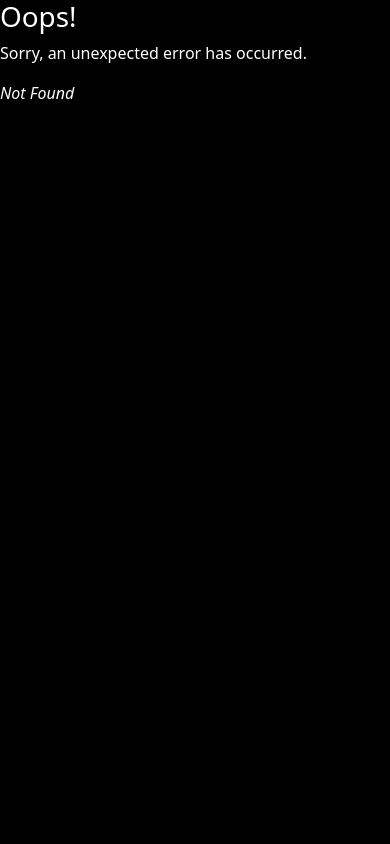
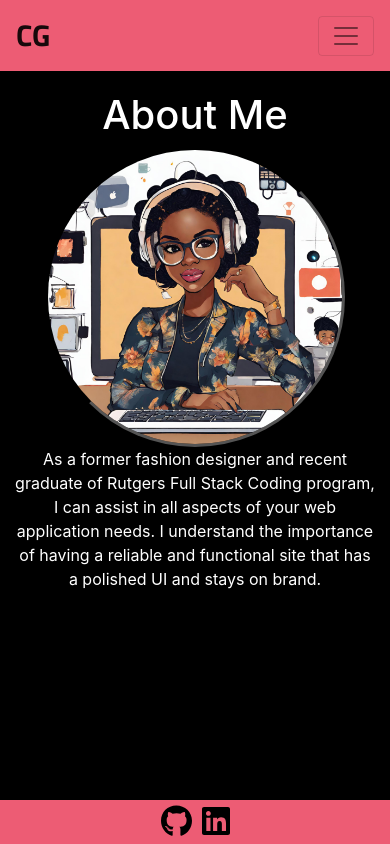
Before and after one commit to crissyg923/react-portfolio, a React (Vite) app: page /aboutme in a window 390 px wide. Before the commit this address had no page. Built offline with nearby package versions, Linux system fonts and the light colour scheme; a web font is replaced by a local one; what @react-pdf/renderer would draw is missing.

Commit message:
added responsive navbar

```diff
--- a/index.html
+++ b/index.html
@@ -6,6 +6,12 @@
     <link rel="preconnect" href="https://fonts.googleapis.com">
 <link rel="preconnect" href="https://fonts.gstatic.com" crossorigin>
 <link href="https://fonts.googleapis.com/css2?family=Meow+Script&family=Titillium+Web:wght@300;700&display=swap" rel="stylesheet">
+<link
+  rel="stylesheet"
+  href="https://cdn.jsdelivr.net/npm/bootstrap@4.6.0/dist/css/bootstrap.min.css"
+  integrity="sha384-B0vP5xmATw1+K9KRQjQERJvTumQW0nPEzvF6L/Z6nronJ3oUOFUFpCjEUQouq2+l"
+  crossorigin="anonymous"
+/>
     <meta name="viewport" content="width=device-width, initial-scale=1.0" />
     <title>Crystal, Full-Stack Web Developer</title>
   </head>
--- a/package.json
+++ b/package.json
@@ -15,13 +15,15 @@
     "@fortawesome/free-brands-svg-icons": "^6.5.0",
     "@fortawesome/react-fontawesome": "^0.2.0",
     "@react-pdf/renderer": "^3.1.14",
-    "bootstrap": "^5.3.2",
+    "bootstrap": "^4.6.2",
     "file-saver": "^2.0.5",
     "lottie-react": "^2.4.0",
     "react": "^18.2.0",
     "react-bootstrap": "^2.9.1",
     "react-dom": "^18.2.0",
-    "react-router-dom": "^6.19.0"
+    "react-router-bootstrap": "^0.26.2",
+    "react-router-dom": "^6.19.0",
+    "router": "^1.3.8"
   },
   "devDependencies": {
     "@types/react": "^18.2.37",
--- a/src/components/NavTabs.jsx
+++ b/src/components/NavTabs.jsx
@@ -1,11 +1,13 @@
 import { Link, useLocation } from 'react-router-dom';
+import { Navbar, Nav, NavDropdown, Form, FormControl, Button } from 'react-bootstrap'
+import {LinkContainer} from 'react-router-bootstrap'
 
 function NavTabs() {
   const currentPage = useLocation().pathname;
 
   return (
   <header>
-    <div className="container-fluid navdisplay">
+    {/* <div className="container-fluid navdisplay">
     <nav className="navbar navbar-expand-lg navbar-light">
       <div>
        <a className="navbar-brand cg" href="/">CG</a>
@@ -46,10 +48,43 @@ function NavTabs() {
           Contact
         </Link>
       </li>
+      <li className="nav-item">
+        <Link
+          to="/Aboutme"
+          // Check to see if the currentPage is `Contact`, and if so we use the active link class from bootstrap. Otherwise, we set it to a normal nav-link
+          className={currentPage === '/Aboutme' ? 'nav-link active' : 'nav-link'}
+        >
+          About Me
+        </Link>
+      </li>
     </ul>
 
     </nav>
-    </div>
+    </div> */}
+    <Navbar className="header"  expand="lg">
+  <Navbar.Brand className="cg" href="#home">CG</Navbar.Brand>
+  <Navbar.Toggle aria-controls="basic-navbar-nav" />
+  <Navbar.Collapse id="basic-navbar-nav">
+    <Nav className="mr-auto">
+      <LinkContainer to="/">
+      <Nav.Link href="/">Home</Nav.Link>
+      </LinkContainer>
+      <LinkContainer to="/aboutme">
+      <Nav.Link href="/aboutme">About Me</Nav.Link>
+      </LinkContainer>
+      <LinkContainer to="/portfolio">
+      <Nav.Link href="/portfolio">Portfolio</Nav.Link>
+      </LinkContainer>
+      <LinkContainer to="/resume">
+      <Nav.Link href="/resume">Resume</Nav.Link>
+      </LinkContainer>
+      <LinkContainer to="/contactme">
+      <Nav.Link href="/contact">Contact Me</Nav.Link>
+      </LinkContainer>
+    </Nav>
+
+  </Navbar.Collapse>
+</Navbar>
     </header>
   );
 }
--- a/src/main.jsx
+++ b/src/main.jsx
@@ -12,6 +12,7 @@ import HomePage from './pages/HomePage';
 import ContactPage from './pages/ContactPage';
 import Resume from './pages/Resume';
 import PortfolioPage from './pages/PortfolioPage';
+import AboutMe from './pages/Aboutme'
 import  data  from './utils/PortfolioData';
 
 // Define the accessible routes, and which components respond to which URL
@@ -34,6 +35,10 @@ const router = createBrowserRouter([
         element: <ContactPage />,
       },
       {
+        path: 'aboutme',
+        element: <AboutMe />,
+      },
+      {
         path: 'portfolio',
         element: <PortfolioPage data={data}/>,
       },
--- a/src/pages/Aboutme.jsx
+++ b/src/pages/Aboutme.jsx
@@ -1,12 +1,14 @@
+import Avatar from '../images/Portfolio-avatar.png';
+
 export default function AboutPage() {
     return (
         <div className="container h-100 text-center abouttext">
+            <h1>About Me</h1>
+            <img src={Avatar} className="avatar"width="300" height="300"/>
             <p>
-            Career switches can be exciting, yet daunting.  However, if you never take the leap, you will never know where life could take you outside of your comfort zone.
-            I am currently a teacher, but I knew that it was time for something new.  In June 2023, I took the first leap to becoming a web developer and started classes 3 weeks later.
-            In December 2023, I received my Full-Stack Web Developer certificate from Rutgers University and I have not looked back since.  During my time in school, I took
-            advantage of every learning opportunity that Rutgers had to offer, including taking a course to become certified in AI.  This has helped me develop an impressive portfolio
-            that displays my skills and what I can offer to your business.
+            As a former fashion designer and recent graduate of Rutgers Full Stack Coding program, I can assist in all aspects
+            of your web application needs.  I understand the importance of having a reliable and functional site that has a polished
+            UI and stays on brand.
             </p>
         </div>
     );
--- a/src/pages/ContactPage.jsx
+++ b/src/pages/ContactPage.jsx
@@ -7,7 +7,7 @@ export default function ContactPage() {
             <div className="row">
             <div className="col-sm-12 col-md-6 hireme">
                <img className="hireme" width= "300" height= "300" src={hireme} />
-            </div>
+        </div>
                 <div className="col-sm-12 col-md-6">
         <div className="contactbox">
         <form>
@@ -17,7 +17,7 @@ export default function ContactPage() {
         </div>
         <div className="col-12">
          <label htmlFor="inputEmail" className="form-label">Email Address</label>
-        <input ref={ref} onChange={handleChange} type="email" className="form-control" id="inputEmail3" placeholder="Enter email" />
+        <input type="email" className="form-control" id="inputEmail3" placeholder="Enter email" />
         </div>
         <div className="form-group">
         <label htmlFor="exampleFormControlTextarea1">Message</label>
--- a/src/pages/HomePage.jsx
+++ b/src/pages/HomePage.jsx
@@ -1,7 +1,8 @@
 import { Link } from 'react-router-dom';
 import Avatar from '../images/Portfolio-avatar.png';
 
-
+import { FontAwesomeIcon } from '@fortawesome/react-fontawesome';
+import {  faReact, faJs} from '@fortawesome/free-brands-svg-icons';
 
 
 
@@ -10,32 +11,6 @@ export default function HomePage() {
 
         <div className="container h-50 homepage">
 
-            {/* <div className="container p-2 ">
-            <div className="row">
-            <div className="col-sm-12 col-md-8 order-sm-2 order-md-1 hometext">
-            <h1 className="homeheading"><span className="crystal">Crystal,</span> Full Stack Web Developer</h1>
-            <h4 className="hometext">Welcome to my portfolio! As a <span className="homespan">full-stack developer</span> with prior experience in graphic design, I can provide services for all aspects
-            of your web design projects.
-            <span className="resumebutton">
-                <Link to="/resume">
-                    <button className="innerbutton">View Resume</button>
-                </Link>
-            </span>
-            </h4>
-            <section>
-                <div className="text-center technologies">
-                    <h5 className="techtext">Known Technologies:</h5>
-                </div>
-            </section>
-
-
-
-            </div>
-            <div className="col-sm-12 col-md-4 order-sm-1 order-md-2 text-center">
-            <img className="avatar" src={Avatar} width="300" height="300" />
-            </div>
-            </div>
-            </div> */}
             <div className="container p-2 ">
             <div className="row">
             <div className="col-sm-12 col-md-4 order-sm-1 order-md-2 text-center">
@@ -54,6 +29,8 @@ export default function HomePage() {
             <section>
                 <div className="text-center technologies">
                     <h5 className="techtext">Known Technologies:</h5>
+                    <FontAwesomeIcon icon={faReact} size="2x" />
+                    <FontAwesomeIcon icon={faJs} size="2x"/>
                 </div>
             </section>
 
```
Also changed, not shown: 1 other file (tests, documents, lock files or other folders).
